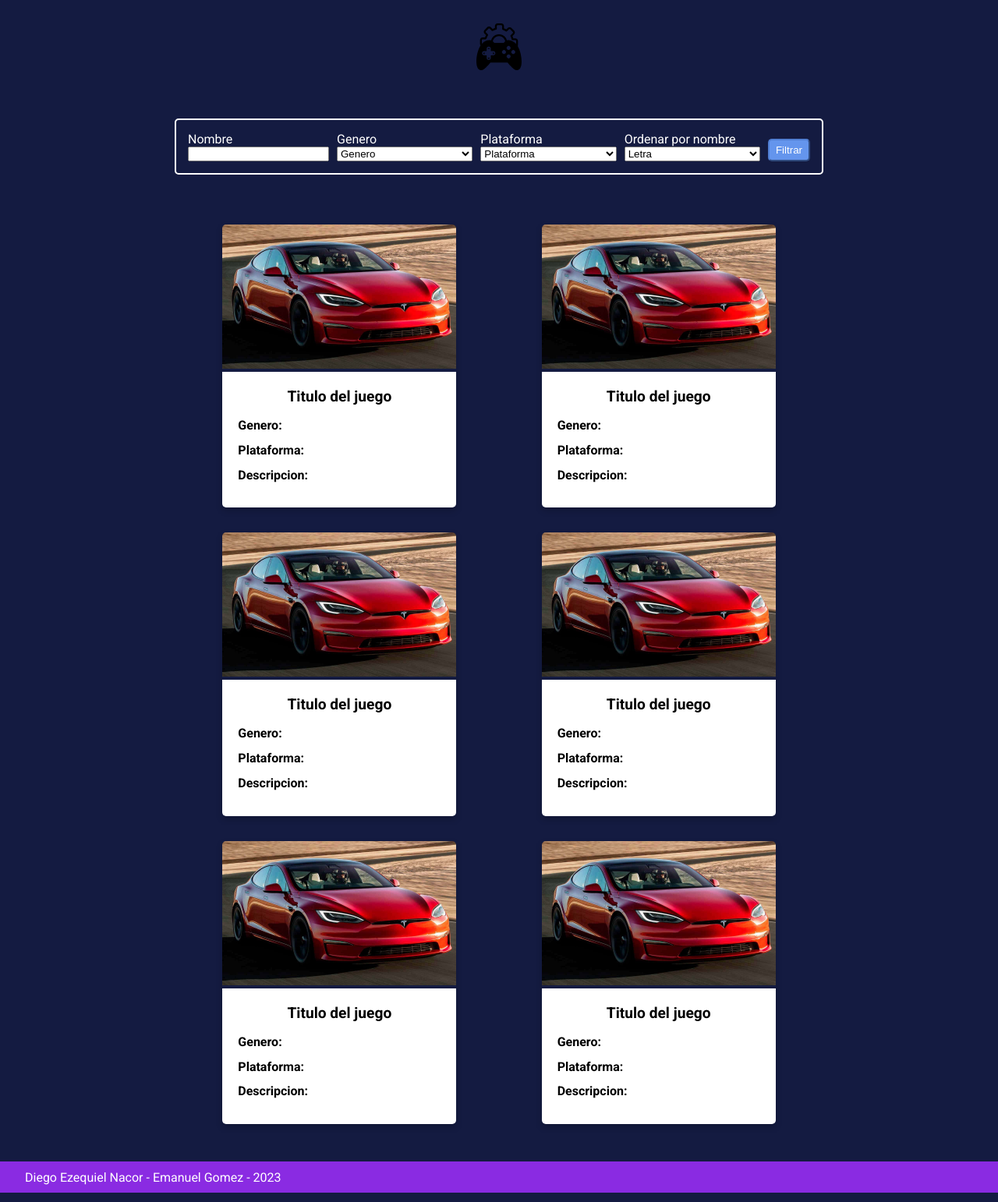
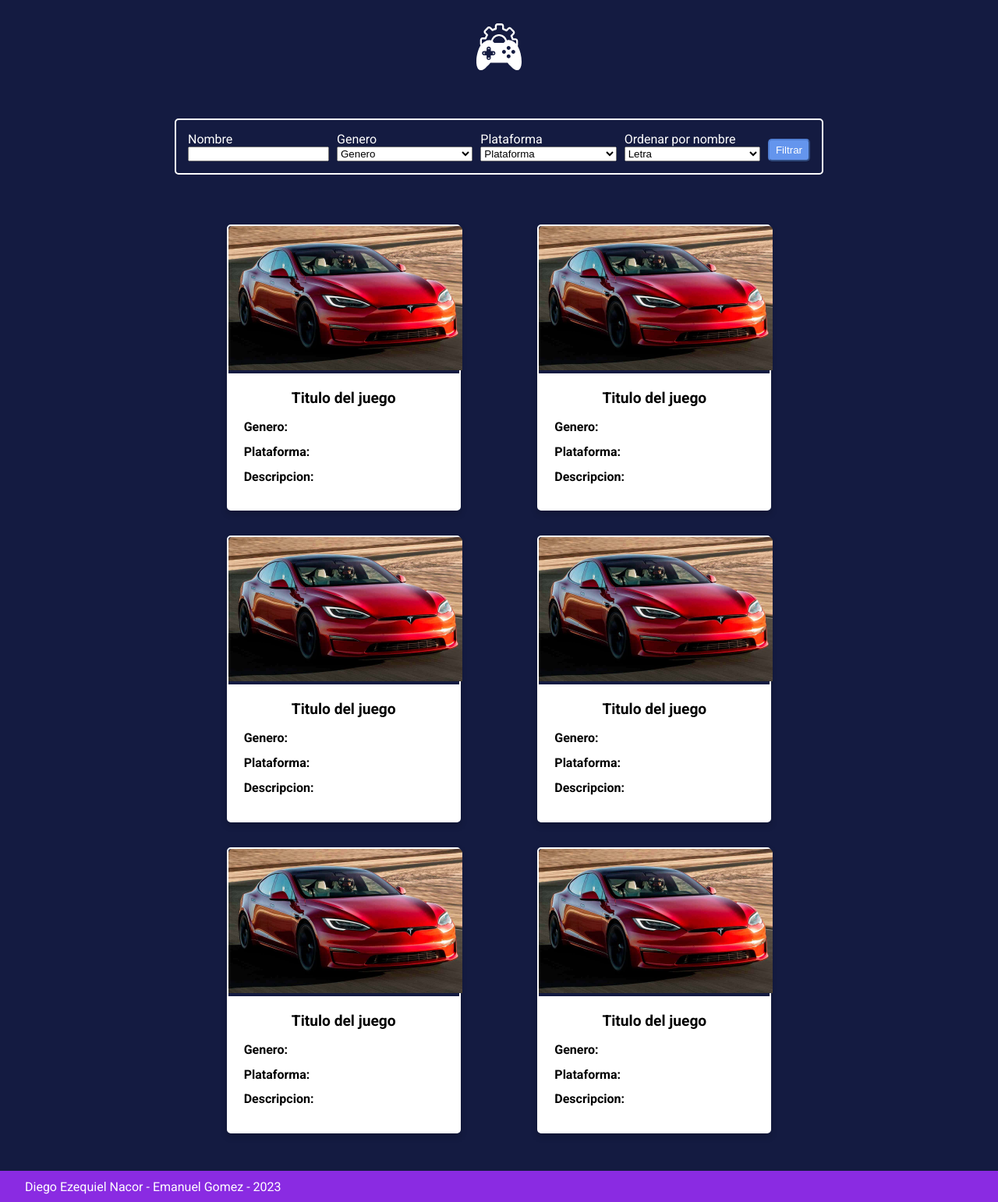
Before and after one commit to NacorDiego/Seminario-De-Lenguajes, a PHP site: page / in a window 1280 px wide. Shown: the whole page at 78% size. Run offline with PHP 8.4, Linux system fonts and the light colour scheme.

Commit message:
Se acomodan las cards

```diff
--- a/estilos.css
+++ b/estilos.css
@@ -85,6 +85,7 @@
     justify-content: space-evenly;
     flex-wrap: wrap;
     padding: 0;
+    padding: 0 1rem;
 }
 
 .card {
@@ -93,12 +94,12 @@
     transition: 0.3s;
     border-radius: 5px;
     margin: 1rem;
+    border: 2px solid white;
 }
 
 .card-contenido {
     padding: 20px;
     background-color: white;
-    border-radius: 0 0 5px 5px;
 }
 
 .imagen-juego {
```
Also changed, not shown: imgs/logo.svg.
